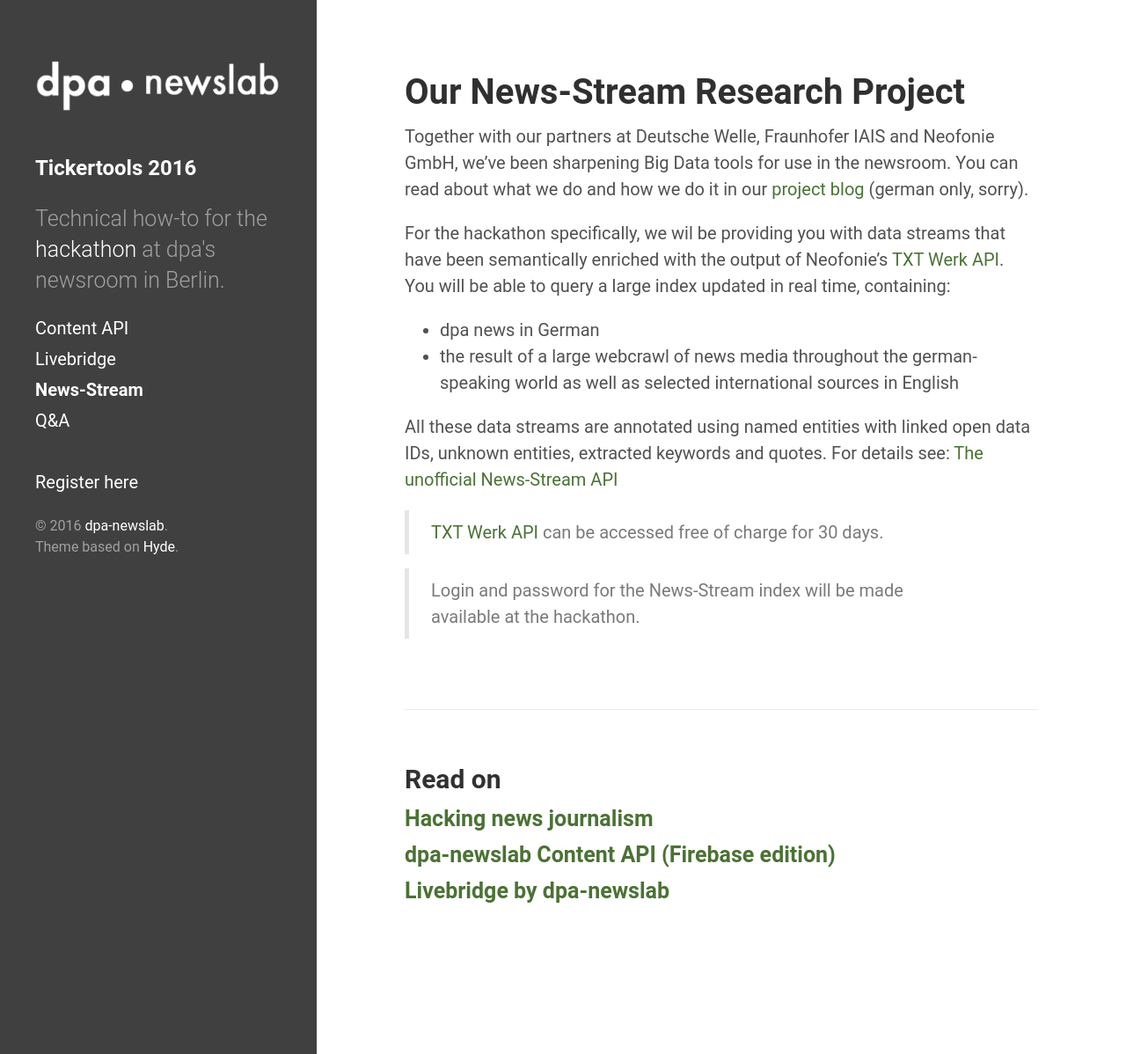
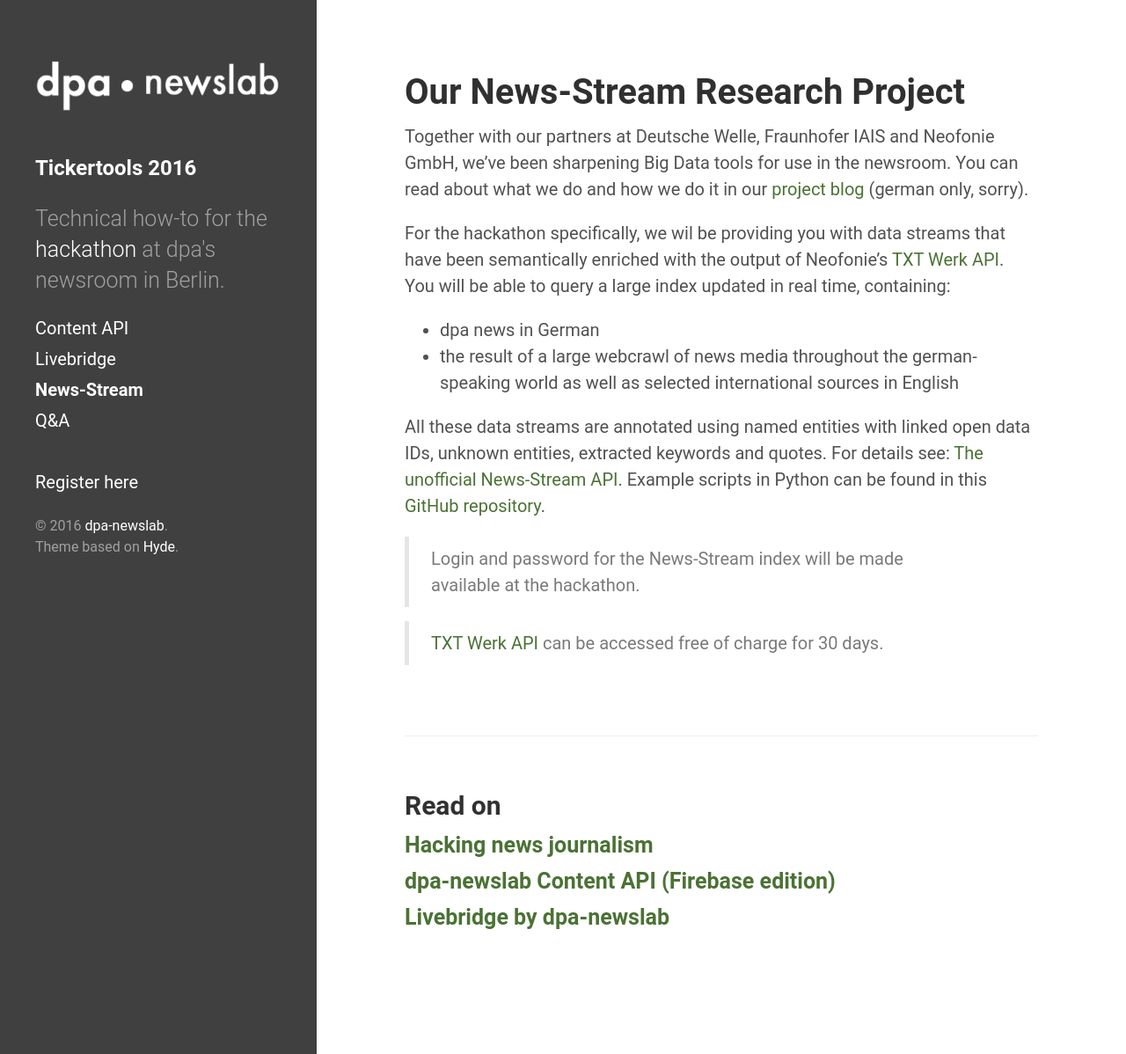
Before and after one commit to mper-bcn-ny/2017-metro, a Jekyll site: the page built from _posts/2016-10-27-newsstream.md, in a window 1280 px wide and 1198 px high. Shown: the whole window at 88% size. Built offline with Jekyll 4.4.1, drawn with Linux system fonts in a browser that asks for light colours.

Commit message:
Update 2016-10-27-newsstream.md
Link to Python Scripts

```diff
--- a/_posts/2016-10-27-newsstream.md
+++ b/_posts/2016-10-27-newsstream.md
@@ -11,8 +11,8 @@ For the hackathon specifically, we wil be providing you with data streams that h
   * dpa news in German
   * the result of a large webcrawl of news media throughout the german-speaking world as well as selected international sources in English
 
-All these data streams are annotated using named entities with linked open data IDs, unknown entities, extracted keywords and quotes. For details see: [The unofficial News-Stream API](https://github.com/dpa-newslab/tickertools2016/blob/master/neofonie/EnglischHowToHackathon.md)
+All these data streams are annotated using named entities with linked open data IDs, unknown entities, extracted keywords and quotes. For details see: [The unofficial News-Stream API](https://github.com/dpa-newslab/tickertools2016/blob/master/neofonie/EnglischHowToHackathon.md). Example scripts in Python can be found in this [GitHub repository](https://github.com/dpa-newslab/tickertools2016/tree/master/neofonie).
+
+> Login and password for the News-Stream index will be made available at the hackathon.
 
 > [TXT Werk API](http://txtwerk.de/) can be accessed free of charge for 30 days.
-
-> Login and password for the News-Stream index will be made available at the hackathon.
```
